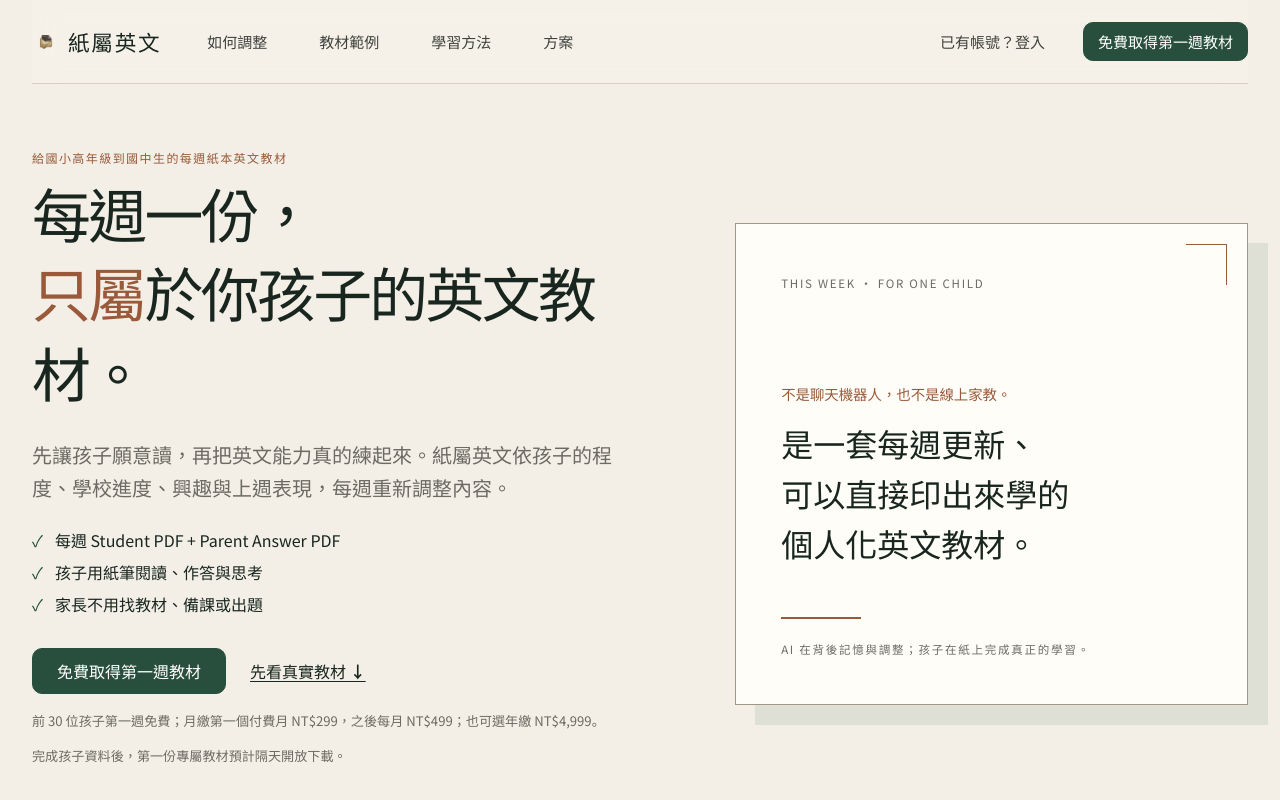
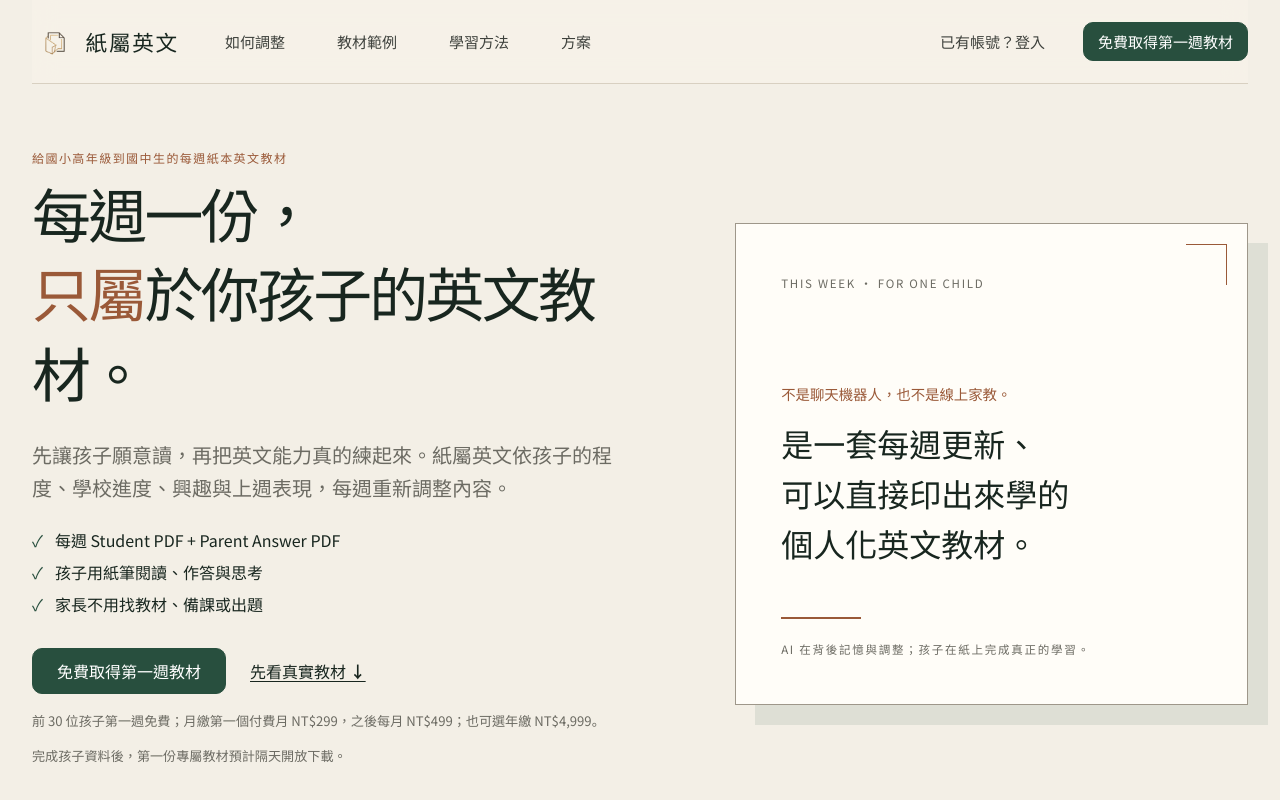
Before and after one commit to egger-meow/eng-tutor-saas, a React (Vite) app in the folder apps/web/: page / in a window 1280 px wide. Shown: the top 800 px of the page. Built offline with nearby package versions, Linux system fonts and the light colour scheme; no server answers.

Commit message:
style(brand): enlarge navbar brand icon and update icon asset

```diff
--- a/apps/web/src/components/layout/ParentNavigation.tsx
+++ b/apps/web/src/components/layout/ParentNavigation.tsx
@@ -30,8 +30,8 @@ export function ParentNavigation({ email, childHref = '/dashboard', onSignOut }:
             src={addBasePath('/icon.png', import.meta.env.BASE_URL)}
             alt=""
             className="brand-icon"
-            width={28}
-            height={28}
+            width={46}
+            height={46}
           />
           <span>紙屬英文</span>
         </a>
--- a/apps/web/src/components/layout/PublicHeader.tsx
+++ b/apps/web/src/components/layout/PublicHeader.tsx
@@ -25,8 +25,8 @@ export function PublicHeader() {
             src={addBasePath('/icon.png', import.meta.env.BASE_URL)}
             alt=""
             className="brand-icon"
-            width={28}
-            height={28}
+            width={46}
+            height={46}
           />
           <span>紙屬英文</span>
         </a>
--- a/apps/web/src/styles/components.css
+++ b/apps/web/src/styles/components.css
@@ -5,7 +5,7 @@
 .skip-link:focus { transform: translateY(0); }
 .site-header { display: flex; min-height: 5.25rem; align-items: center; gap: var(--space-8); border-bottom: 1px solid var(--color-rule); }
 .wordmark { display: inline-flex; align-items: center; gap: var(--space-2); color: var(--color-ink); font-family: var(--font-display); font-size: 1.35rem; font-weight: 700; letter-spacing: .08em; text-decoration: none; white-space: nowrap; }
-.brand-icon { width: 1.75rem; height: 1.75rem; object-fit: contain; border-radius: 4px; flex-shrink: 0; display: block; }
+.brand-icon { width: 2.85rem; height: 2.85rem; object-fit: contain; flex-shrink: 0; display: block; transform: translateY(2px); }
 .site-header nav { display: flex; align-items: center; gap: var(--space-6); }
 .site-header nav a { color: var(--color-text); font-size: .9375rem; text-decoration: none; }
 .site-header nav a:hover { color: var(--color-action); }
```
Also changed, not shown: apps/web/public/icon.png.
